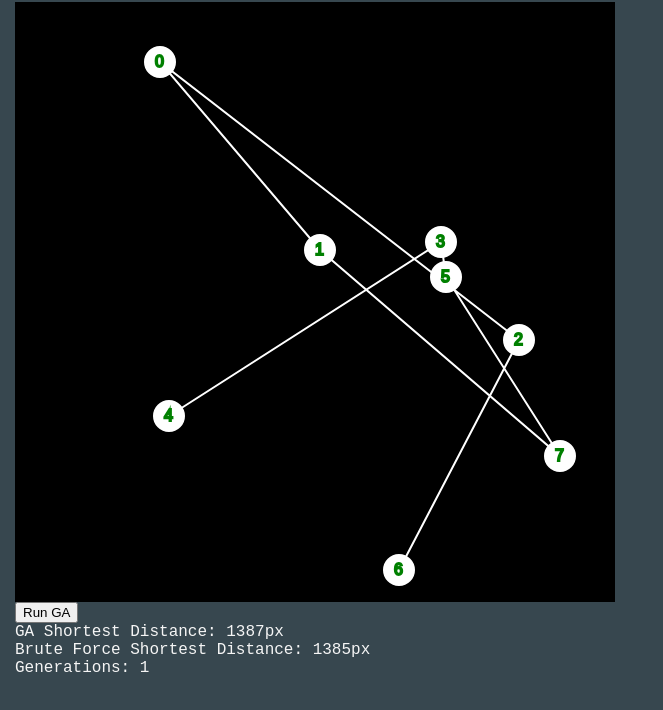
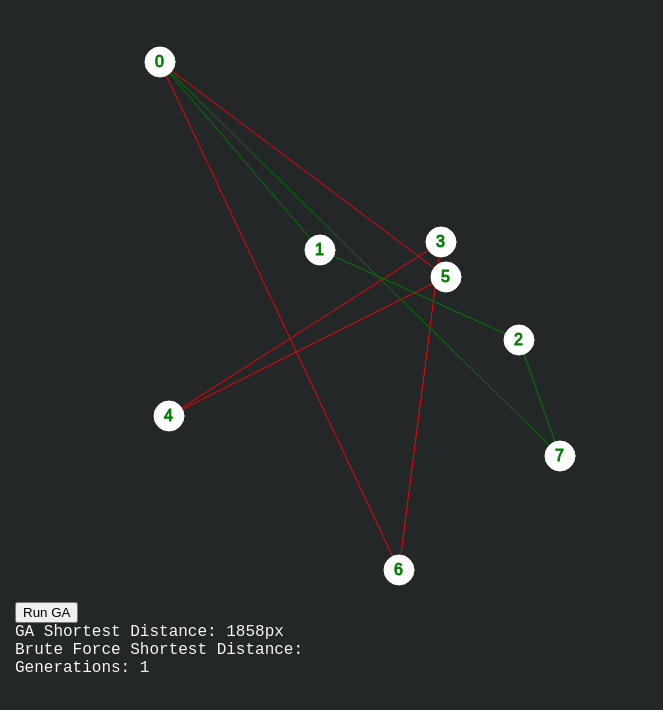
Before and after one commit to nickpeterb/genetic-cvrp, a website built with Parcel: page index.html in a window 1280 px wide. Shown: the part 56-766 px from the top of the page, without its empty margins (0-663 px from the left). Built offline with nearby package versions, Linux system fonts and the light colour scheme.

Commit message:
represent routes as string + use parseGenes()

```diff
--- a/index.css
+++ b/index.css
@@ -7,7 +7,7 @@ body {
 
 body {
     color: whitesmoke;
-    background-color: #37474f;
+    background-color: #242728;
     font-family: 'Courier New', Courier, monospace;
 }
 
--- a/index.html
+++ b/index.html
@@ -3,7 +3,7 @@
         <meta charset="UTF-8" />
         <meta name="viewport" content="width=device-width, initial-scale=1.0" />
         <link rel="stylesheet" href="index.css" />
-        <title>Project</title>
+        <title>Vehicle Routing Problem</title>
     </head>
     <body>
         <div class="container">
--- a/src/Graph.ts
+++ b/src/Graph.ts
@@ -17,6 +17,9 @@ export class TSPGraph {
                     const sisterCity = cities[sisterIndex];
                     const sisterHexId = sisterIndex.toString(16);
                     this.graph[cityHexId][sisterHexId] = Math.round(this.calcDistance(city.x, city.y, sisterCity.x, sisterCity.y));
+                } else {
+                    const sisterHexId = sisterIndex.toString(16);
+                    this.graph[cityHexId][sisterHexId] = 0;
                 }
             }
         }
--- a/src/app.ts
+++ b/src/app.ts
@@ -1,39 +1,33 @@
 import P5 from 'p5';
 import { Member } from './Member';
 import { Population } from './Population';
-import { calcTotalDistance, annealTSP } from './anneal';
-import { bruteForceTSP } from './brute';
-import { testGA, testInputs } from './test';
+
+/*
+Mutation is currently high because there is no crossover happening,
+so all genetic varation is coming from mutation. Should be decreased
+once crossover is fixed.
+*/
 
 const totalCities: number = 8;
-const populationSize: number = 1500;
-const mutationRate = 0.09;
+const populationSize: number = 1000;
+const mutationRate = 0.9;
 const canvasDimention = 600; // pixels
-const maxGenerations = 250;
-
-// https://p5js.org/reference/#/p5/mouseX
-// https://p5js.org/reference/#/p5.Element/mouseClicked for inputting cities
+const maxGenerations = 500;
+const fleetSize = 2;
+const chunkSize = Math.round(totalCities / fleetSize);
 
 // Generate initial population
-const population = new Population(totalCities, mutationRate, populationSize, canvasDimention);
+const population = new Population(totalCities, chunkSize, mutationRate, populationSize, canvasDimention);
 
-// Brute force implementation for comparison
-const bruteForceSolution = bruteForceTSP(population.cities);
-writeToElem('bruteBest', bruteForceSolution + 'px');
-
-const start = new Date();
-
-// Simulated annealing solution for comparison
-//const annealingSolution = annealTSP(population.cities);
+//const start = new Date();
 
 // Initial generation
 population.getAllFitnessValues();
-//population.normalizeFitnessValues();
 
 let bestDistance = Number.MAX_SAFE_INTEGER;
 let bestFitness = 0;
 
-let bestEverMember: Member = new Member(totalCities);
+let bestEverMember: Member = new Member(totalCities, chunkSize);
 
 // Creating the sketch itself
 const sketchSetup = (p5: P5) => {
@@ -46,40 +40,26 @@ const sketchSetup = (p5: P5) => {
         canvas.parent('app');
 
         // Configuring the canvas
-        p5.background('white');
+        p5.background('#242728');
         p5.textFont('Arial');
         p5.textSize(16);
-        p5.textStyle();
-        //p5.frameRate(2);
+        //p5.textStyle();
+        p5.frameRate(200);
         p5.noLoop();
-    };
-
-    const drawMember = (member: Member) => {
-        p5.background(0);
-        const routeCities = member.genes.map((hexId) => population.citiesGraph.xyLookup[hexId]);
-        // Draw route line
-        p5.fill(0, 0, 0, 0);
-        p5.strokeWeight(2);
-        p5.beginShape();
-        for (const city of routeCities) {
-            p5.vertex(city.x, city.y);
-        }
-        p5.endShape();
-        drawCityNumbers();
     };
 
     const drawCityNumbers = () => {
         // Draw city dots
-        p5.fill('white');
-        p5.stroke('white');
+        sketch.fill('white');
+        sketch.stroke('white');
         for (let i = 0; i < population.cities.length; i++) {
             const city = population.cities[i];
-            p5.ellipse(city.x, city.y, 30, 30);
+            sketch.ellipse(city.x, city.y, 30, 30);
         }
 
         // Draw city order numbers
-        p5.fill('green');
-        p5.stroke('green');
+        sketch.fill('green');
+        sketch.stroke('green');
         /* for (let i = 0; i < member.genes.length; i++) {
             const index = member.genes[i];
             const city = population.cities[index];
@@ -88,20 +68,31 @@ const sketchSetup = (p5: P5) => {
         for (let i = 0; i < population.cities.length; i++) {
             const city = population.cities[i];
             const cityHexId = i.toString(16);
-            p5.text(cityHexId, city.x - 5, city.y + 5);
+            sketch.text(cityHexId, city.x - 5, city.y + 5);
             /*  p5.fill('white');
             p5.text(`${city.x}, ${city.y}`, city.x - 5, city.y + 30); */
         }
     };
 
-    const drawLine = (member: Member) => {
-        p5.beginShape();
-        p5.fill(0, 0, 0, 0);
-        const routeCities = member.genes.map((hexId) => population.citiesGraph.xyLookup[hexId]);
+    const drawRoute = (route: string[], color: string) => {
+        sketch.beginShape();
+        sketch.fill(0, 0, 0, 0);
+        sketch.stroke(color);
+        const routeCities = route.map((hexId) => population.citiesGraph.xyLookup[hexId]);
         for (const city of routeCities) {
-            p5.vertex(city.x, city.y);
+            sketch.vertex(city.x, city.y);
         }
-        p5.endShape();
+        sketch.endShape();
+    };
+
+    const drawMember = (member: Member) => {
+        const colors = ['red', 'green', 'blue', 'purple', 'yellow'];
+        const vehicleRoutes = member.parseGenes();
+        for (let i = 0; i < vehicleRoutes.length; i++) {
+            const vehicleRoute = vehicleRoutes[i];
+            const color = colors[i];
+            drawRoute(vehicleRoute, color);
+        }
     };
 
     // The sketch draw method
@@ -114,35 +105,29 @@ const sketchSetup = (p5: P5) => {
         const bestMemberOfGeneration = population.getMostFitMember();
         if (bestMemberOfGeneration.distance < bestDistance) {
             bestDistance = bestMemberOfGeneration.distance;
+            bestEverMember = bestMemberOfGeneration;
         }
         if (bestMemberOfGeneration.fitness > bestFitness) {
             bestFitness = bestMemberOfGeneration.fitness;
-            bestEverMember = bestMemberOfGeneration;
         }
 
-        writeToElem('bestDistance', bestMemberOfGeneration.distance + '');
+        writeToElem('bestDistance', bestDistance + '');
         writeToElem('generations', population.generations + '');
 
-        p5.stroke(255);
+        p5.background('#242728');
         drawMember(bestMemberOfGeneration);
+        drawCityNumbers();
 
-        //console.log('Best Distance, Fitness', bestDistance, bestFitness);
-        if (population.generations === maxGenerations) {
-            const end = new Date();
+        if (population.generations >= maxGenerations) {
+            /* const end = new Date();
             const elapsed = end.getTime() - start.getTime();
-            console.log('seconds elapsed', elapsed / 1000);
+            console.log('seconds elapsed', elapsed / 1000); */
 
-            p5.stroke('green');
+            p5.background('#242728');
             drawMember(bestEverMember);
-            console.log('genetic best route', bestEverMember.genes);
-            //calcTotalDistance(bestEverMember.genes, population.cities);
-            console.log('genetic algorithm best', bestEverMember.distance);
-
-            /* if (bruteForceSolution) {
-                p5.stroke('red');
-                drawLine(bruteForceSolution);
-            }
-            drawCityNumbers(); */
+            drawCityNumbers();
+            console.log('genetic best route', bestEverMember.parseGenes());
+            console.log('genetic best distance', bestEverMember.distance);
 
             p5.noLoop();
 
--- a/src/member.ts
+++ b/src/member.ts
@@ -1,28 +1,52 @@
 import P5 from 'p5';
-import { TSPGraph } from './Graph';
 
 // ROUTE
 export class Member {
     genes: string[]; // cities order
     distance: number = 0;
     fitness: number = 0;
+    chunkSize: number;
 
     // create random "DNA"
-    constructor(totalCities: number, genes?: string[]) {
+    constructor(totalCities: number, chunkSize: number, genes?: string[]) {
+        this.chunkSize = chunkSize;
         if (genes !== undefined) this.genes = genes;
         else {
             // create array of random indexes with length totalCities, ranging from 0 to totalCities - 1
             const indexes = Array.from(Array(totalCities).keys());
-            const shuffled: number[] = P5.prototype.shuffle(indexes);
-            this.genes = shuffled.map((index) => index.toString(16));
+            indexes.shift(); // Remove 0, i.e the depot node
+            const nodes: string[] = indexes.map((index) => index.toString(16));
+            const shuffled: string[] = P5.prototype.shuffle(nodes);
+            this.genes = shuffled;
         }
+    }
+
+    /**
+     * Parse genes into actual routes
+     * @param genes array of nodes not containing depot point(s)
+     * @returns array of route arrays, with depot points
+     */
+    parseGenes() {
+        const depot = '0';
+        const vehicleRoutes: string[][] = [];
+        for (let i = 0; i < this.genes.length; i += this.chunkSize) {
+            // split in to equal-ish parts (last one will be shorter)
+            const route = this.genes.slice(i, i + this.chunkSize);
+            // bookend with depot node
+            if (route[0] !== depot) route.unshift(depot);
+            if (route[route.length - 1] !== depot) route.push(depot);
+            // push to routes
+            vehicleRoutes.push(route);
+        }
+        return vehicleRoutes;
     }
 
     calcFitness(citiesGraph: { [key: string]: { [key: string]: number } }) {
         let distance = 0;
-        for (let i = 0; i < this.genes.length - 1; i++) {
-            const city = this.genes[i];
-            const nextCity = this.genes[i + 1];
+        const genes = this.parseGenes().flat(); // squash parsed genes to include depots, e.g. ['0', '1', '2', '0', '0', '3', '4', '0' ]
+        for (let i = 0; i < genes.length - 1; i++) {
+            const city = genes[i];
+            const nextCity = genes[i + 1];
             distance += citiesGraph[city][nextCity];
         }
         this.distance = Math.round(distance);
--- a/src/population.ts
+++ b/src/population.ts
@@ -7,7 +7,7 @@ export class Population {
     mutationRate: number; // Mutation rate
     population: Member[] = []; // Array to hold the current population
     generations: number = 0; // Number of generations
-    // isFinished: boolean = false; // Are we finished evolving?
+    chunkSize: number;
 
     // just have this be what citiesGraph.xyLookup is
     cities: P5.Vector[] = [];
@@ -16,7 +16,8 @@ export class Population {
 
     //annealingSolution: number[] = [];
 
-    constructor(totalCities: number, mutationRate: number, populationSize: number, canvasDimention: number) {
+    constructor(totalCities: number, chunkSize: number, mutationRate: number, populationSize: number, canvasDimention: number) {
+        this.chunkSize = chunkSize;
         const p5 = P5.prototype;
         // Create coordiantes for each city
         for (let i = 0; i < totalCities; i++) {
@@ -30,7 +31,7 @@ export class Population {
         }
 
         let initialPopulation: Member[] = [];
-        for (let i = 0; i < populationSize; i++) initialPopulation.push(new Member(totalCities));
+        for (let i = 0; i < populationSize; i++) initialPopulation.push(new Member(totalCities, chunkSize));
 
         this.population = [...initialPopulation];
 
@@ -47,7 +48,6 @@ export class Population {
         for (let i = 0; i < this.population.length; i++) {
             this.population[i].fitness = this.population[i].fitness / totalFitness;
         }
-        //console.log('getAllFitnessValues', this.population);
     }
 
     /** Create a new generation */
@@ -86,15 +86,16 @@ export class Population {
     }
 
     crossover(memberA: Member, memberB: Member) {
-        const start = this.randomInt(0, memberA.genes.length);
+        return Math.random() < 0.5 ? memberA : memberB;
+        /* const start = this.randomInt(0, memberA.genes.length);
         const end = this.randomInt(start + 1, memberA.genes.length);
         const newMemberRoute: string[] = memberA.genes.slice(start, end);
         for (let i = 0; i < memberB.genes.length; i++) {
             const cityIndex = memberB.genes[i];
             if (!newMemberRoute.includes(cityIndex)) newMemberRoute.push(cityIndex);
         }
-        const newMember = new Member(this.cities.length, newMemberRoute);
-        return newMember;
+        const newMember = new Member(this.cities.length, this.chunkSize, newMemberRoute);
+        return newMember; */
     }
 
     randomInt(min, max) {
```
Also changed, not shown: src/test.ts (deleted, +0 -86 lines).
